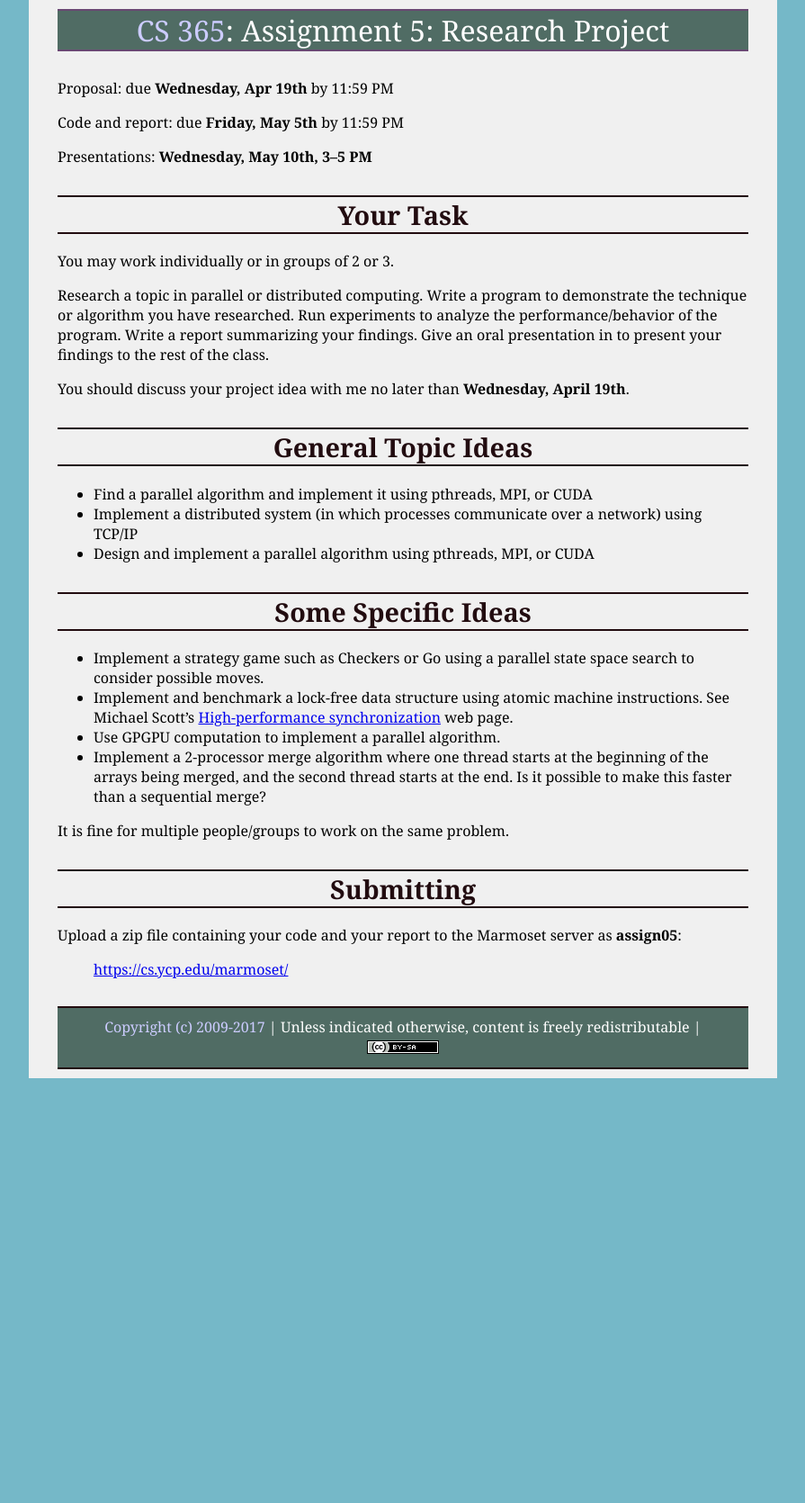
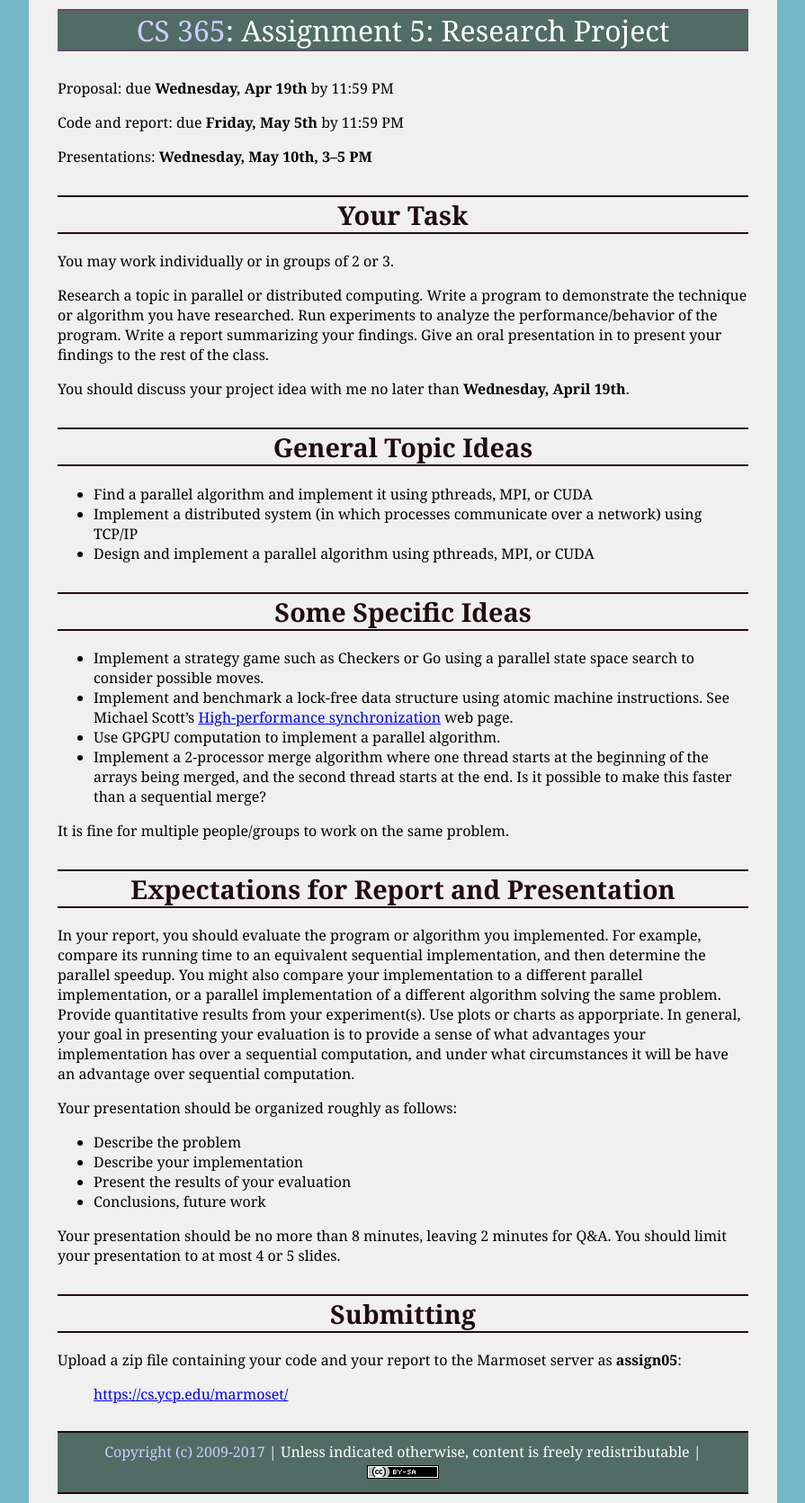
Before and after one commit to ycpcs/cs365-spring2017, a Jekyll site: the page built from assign/assign05.md, in a window 1280 px wide. Shown: the whole page at 90% size, without its empty margins (192-1087 px from the left). Built offline with Jekyll 4.4.1, drawn with Linux system fonts in a browser that asks for light colours; before the commit the page ends 1198 px from its top, so only the background shows below that.

Commit message:
expectations for report and presentation

```diff
--- a/assign/assign05.md
+++ b/assign/assign05.md
@@ -35,9 +35,27 @@ Some Specific Ideas
 
 It is fine for multiple people/groups to work on the same problem.
 
+Expectations for Report and Presentation
+========================================
+
+In your report, you should evaluate the program or algorithm you implemented.  For example, compare its running time to an equivalent sequential implementation, and then determine the parallel speedup.  You might also compare your implementation to a different parallel implementation, or a parallel implementation of a different algorithm solving the same problem.  Provide quantitative results from your experiment(s).  Use plots or charts as apporpriate.  In general, your goal in presenting your evaluation is to provide a sense of what advantages your implementation has over a sequential computation, and under what circumstances it will be have an advantage over sequential computation.
+
+Your presentation should be organized roughly as follows:
+
+* Describe the problem
+* Describe your implementation
+* Present the results of your evaluation
+* Conclusions, future work
+
+Your presentation should be no more than 8 minutes, leaving 2 minutes for Q&amp;A.  You should limit your presentation to at most 4 or 5 slides.
+
 Submitting
 ==========
 
 Upload a zip file containing your code and your report to the Marmoset server as **assign05**:
 
 > <https://cs.ycp.edu/marmoset/>
+
+<!-- vim:set wrap: ­-->
+<!-- vim:set linebreak: -->
+<!-- vim:set nolist: -->
```
Also changed, not shown: index.md (+5 -0 lines).
